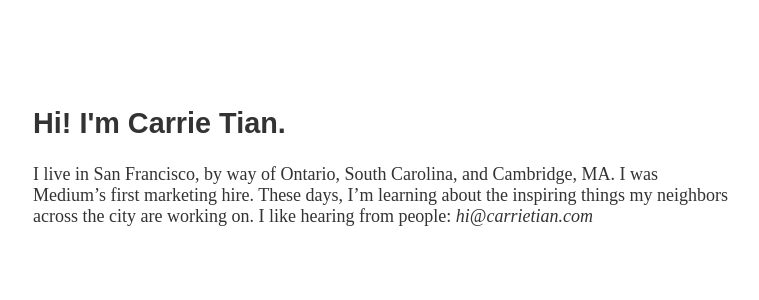
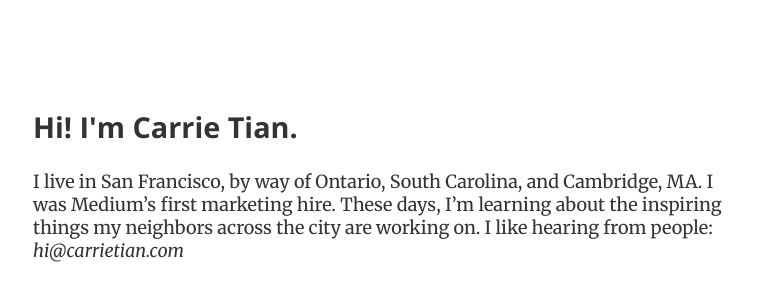
Before and after one commit to kylehg/carrietian.github.io, a plain HTML site: page index.html in a window 1280 px wide. Shown: the whole page, without its empty margins (257-1016 px from the left). Drawn offline with nearby package versions, Linux system fonts and the light colour scheme.

Commit message:
good riddance curly quotes

```diff
--- a/css/main.css
+++ b/css/main.css
@@ -1,5 +1,5 @@
 body {
-	font-family: “Merriweather”, “Times New Roman”, serif;
+	font-family: "Merriweather", "Times New Roman", serif;
 	font-size: 18px;
 	color: #333
 	}
@@ -16,5 +16,5 @@ body {
 
 h1 {
 	font-size: 1.6em;
-	font-family: “Open Sans”, “Helvetica Neue”, “Helvetica”, sans-serif;
+	font-family: "Open Sans", "Helvetica Neue", "Helvetica", sans-serif;
 	}
```
